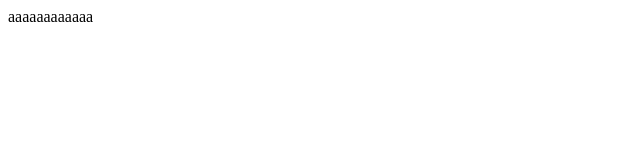
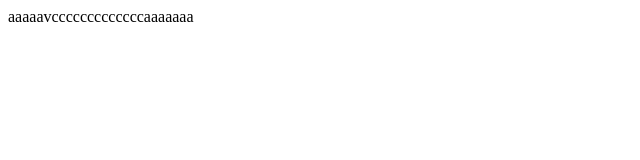
Before and after one commit to pandaboycom/test_git, a plain HTML site: page index.html in a window 1280 px wide. Shown: the whole page, without its empty margins (0-640 px from the left). Drawn offline with Linux system fonts and the light colour scheme.

Commit message:
Update index.html

```diff
--- a/index.html
+++ b/index.html
@@ -2,6 +2,6 @@
 	<head>
 	</head>
 	<body>
-		<p>aaaaaaaaaaaa</p>
+		<p>aaaaavcccccccccccccaaaaaaa</p>
 	</body>
 </html>
```
